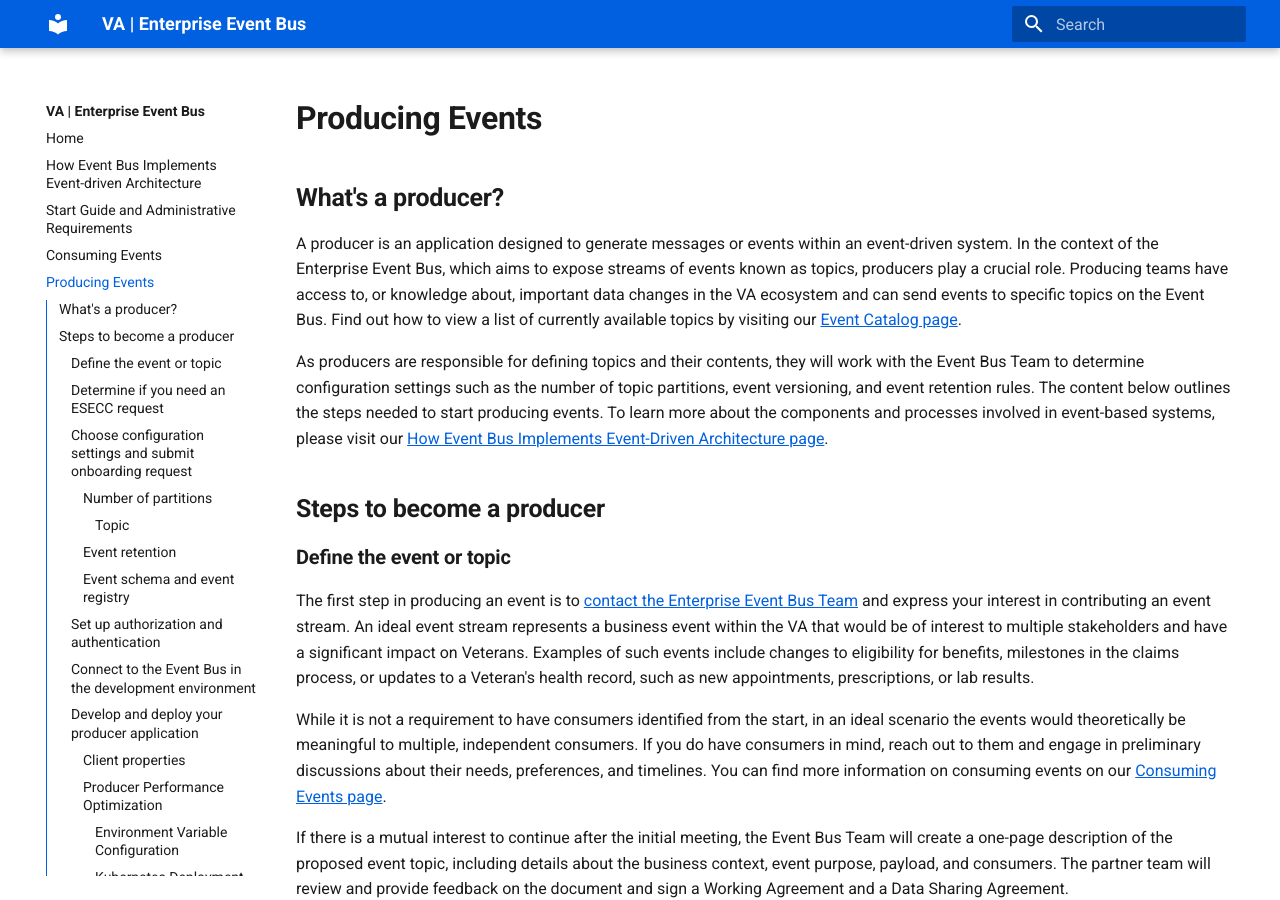
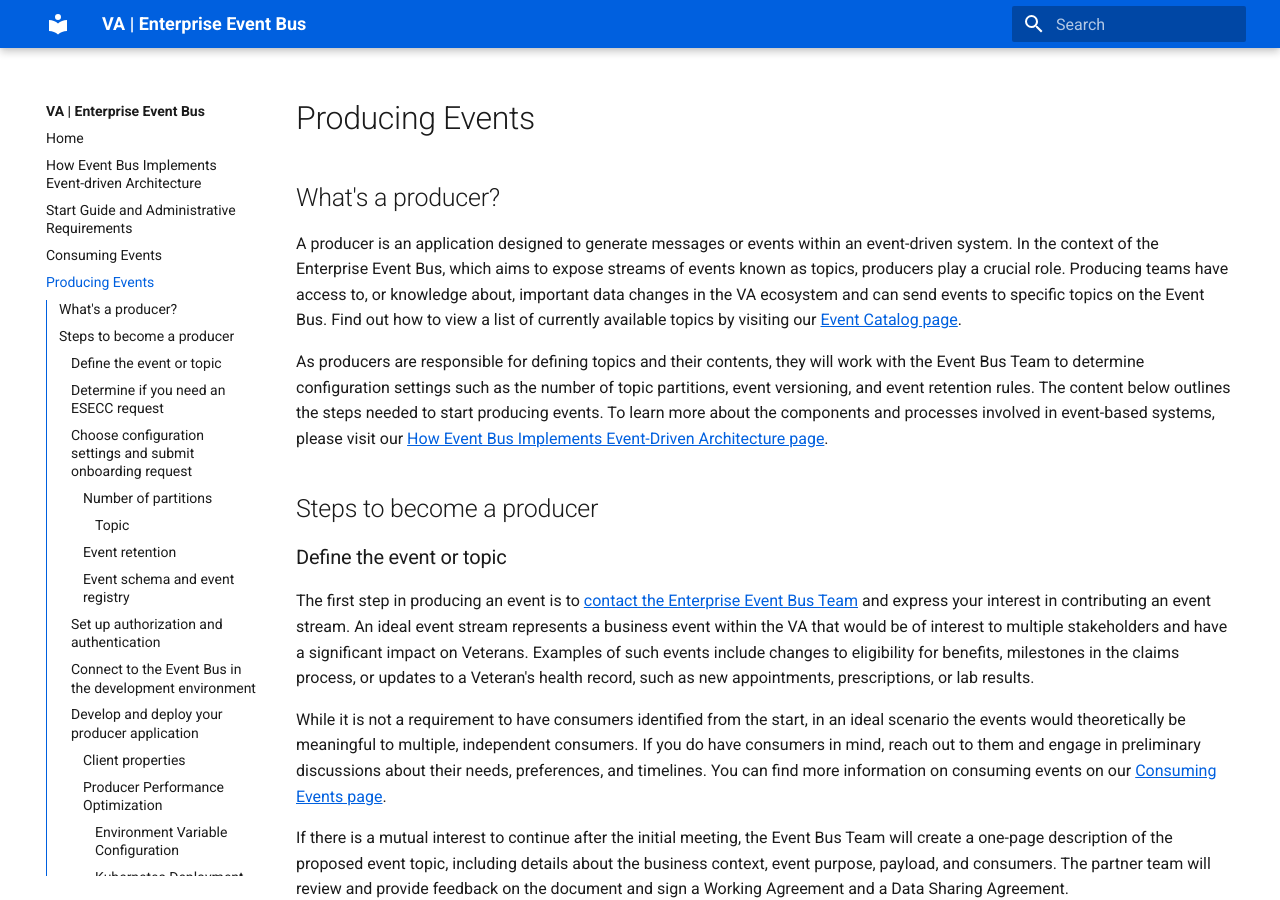
Before and after one commit to department-of-veterans-affairs/ves-event-bus-developer-portal, an MkDocs documentation site: the page built from docs/produce-events.md, in a window 1280 px wide and 900 px high. Built offline with MkDocs 1.6.1 and Material for MkDocs 9.7.7, drawn with Linux system fonts in a browser that asks for light colours.

````diff
--- a/docs/produce-events.md
+++ b/docs/produce-events.md
@@ -2,17 +2,17 @@
 title: Producing Events
 ---
 
-# **Producing Events**
+# Producing Events
 
-## **What's a producer?**
+## What's a producer?
 
 A producer is an application designed to generate messages or events within an event-driven system. In the context of the Enterprise Event Bus, which aims to expose streams of events known as topics, producers play a crucial role. Producing teams have access to, or knowledge about, important data changes in the VA ecosystem and can send events to specific topics on the Event Bus. Find out how to view a list of currently available topics by visiting our [Event Catalog page](./use-events.md).
 
 As producers are responsible for defining topics and their contents, they will work with the Event Bus Team to determine configuration settings such as the number of topic partitions, event versioning, and event retention rules. The content below outlines the steps needed to start producing events. To learn more about the components and processes involved in event-based systems, please visit our [How Event Bus Implements Event-Driven Architecture page](./intro-to-eda.md).
 
-## **Steps to become a producer**
+## Steps to become a producer
 
-### **Define the event or topic**
+### Define the event or topic
 
 The first step in producing an event is to [contact the Enterprise Event Bus Team](./get-support.md) and express your interest in contributing an event stream. An ideal event stream represents a business event within the VA that would be of interest to multiple stakeholders and have a significant impact on Veterans. Examples of such events include changes to eligibility for benefits, milestones in the claims process, or updates to a Veteran's health record, such as new appointments, prescriptions, or lab results.
 
@@ -20,15 +20,15 @@ While it is not a requirement to have consumers identified from the start, in an
 
 If there is a mutual interest to continue after the initial meeting, the Event Bus Team will create a one-page description of the proposed event topic, including details about the business context, event purpose, payload, and consumers. The partner team will review and provide feedback on the document and sign a Working Agreement and a Data Sharing Agreement.
 
-### **Determine if you need an ESECC request**
+### Determine if you need an ESECC request
 
 See the [ESECC section on the Administrative Requirements page](./administrative-requirements.md#esecc).
 
-### **Choose configuration settings and submit onboarding request**
+### Choose configuration settings and submit onboarding request
 
 Before creating a topic, you need to consider various Kafka settings. Producing teams must choose appropriate settings based on their specific use case and technical requirements. From a logistical perspective, the Event Bus Team will handle the initial creation of the topic using the Kafka CLI and make it available for production.
 
-#### **Number of partitions**
+#### Number of partitions
 
 Partitions in Kafka serve as the primary unit of storage within a topic, with each partition containing a subset of events. Determining the number of partitions is crucial, as it has implications for storage, scalability, replication, and message movement. To learn more about reasonable defaults, and other partition-related concerns, read our [guidance on topics and partitions (must be part of VA GitHub organization to view)](https://github.com/department-of-veterans-affairs/VES/blob/master/research/Event%20Bus/Engineering/ADR/ADR%20Kafka%20Partitions.md).
 
@@ -36,32 +36,32 @@ Partitions in Kafka serve as the primary unit of storage within a topic, with ea
 
 We recommend all producer lower environments produce events the same topic in the Event Bus sandbox environment, though if you feel like you need multiple topics, please talk to us.
 
-#### **Event retention**
+#### Event retention
 
 Event retention refers to how long an event exists within Kafka and remains available for consumption. This setting would be especially important to consumers who need to be prepared to handle missed events before they expire. For additional information and discussion, see the section about Retention in our [Event Design Architectural Decision Record (must be part of VA GitHub organization to view)](https://github.com/department-of-veterans-affairs/VES/blob/master/research/Event%20Bus/Engineering/ADR/ADR%20event%20design.md#event-retention).
 
-#### **Event schema and event registry**
+#### Event schema and event registry
 
 The Event Bus utilizes the [Confluent Schema Registry](https://docs.confluent.io/platform/7.5/schema-registry/fundamentals/index.html#sr-key-concepts) to store schemas and their versions. Avro is used to define the schema format. Producers must submit an event schema representing the event payload in Avro format as part of the onboarding process. Producers must also use [Apache Avro](https://avro.apache.org/) to serialize data onto the Event Bus so that the event schema, and the data contract it represents, is enforced. Additionally, producers should consider event versioning, which involves planning how schemas will evolve. Event versions are governed by the compatibility type setting, which determines allowed schema changes and how consumers interact with different versions. For most producers, we recommend using the `BACKWARD` compatibility type. For more information, see our [article about the Confluent Schema Registry (must be part of VA GitHub organization to view)](https://github.com/department-of-veterans-affairs/VES/blob/master/research/Event%20Bus/Engineering/ADR/ADR%20schema%20registry.md), and our [article about schema versioning (must be part of VA GitHub organization to view)](https://github.com/department-of-veterans-affairs/VES/blob/master/research/Event%20Bus/Engineering/ADR/ADR%20schema%20versioning.md).
 
 Once the producing team has communicated their decisions about the event schema, the Event Bus team will create the topic, along with the schema, and notify the producing team when everything is ready for use.
 
-### **Set up authorization and authentication**
+### Set up authorization and authentication
 
 To produce messages to specific topics on the Event Bus, producers need to be authenticated and have the appropriate permissions. The Event Bus MSK cluster is only accessible from the VA Network, and we use AWS IAM (Identity and Access Management) Roles and Policies to control access to different resources. If your producing application is within the AWS environment, please inform us of the IAM Role(s) or IAM User(s) to which we should grant access. We will then set up the corresponding IAM Policies on our end and assign a named role for producers to authenticate with AWS MSK in their application code. If your producing application is outside of the AWS environment, we will request an IAM User to be created on your behalf. You will then be able to access the requested topic(s) using those credentials.
 
-### **Connect to the Event Bus in the development environment**
+### Connect to the Event Bus in the development environment
 
 Once the authentication and authorization steps have been completed, you will be able to connect to the Event Bus MSK cluster using the Kafka bootstrap server addresses and port numbers available in the Event Catalog. The following ports are open for consumers and producers that are authenticated with AWS IAM:
 
 * 9098 (for access from AWS)
 * 9198 (for access from outside of AWS)
 
-### **Develop and deploy your producer application**
+### Develop and deploy your producer application
 
 Many programming languages and frameworks offer libraries designed to interact with Kafka. To ensure full compatibility with the Event Bus, your code needs to authenticate with the AWS MSK cluster using the assigned role provided during the onboarding process. Additionally, producers should reference the Confluent Schema Registry and use the created schema to serialize messages in Avro.
 
-#### **Client properties**
+#### Client properties
 
 To connect to the Event Bus, producers in **all programming languages** will need to set these properties:
 
@@ -87,11 +87,11 @@ Depending on the language client used, additional properties may also be needed
 | use.schema.id | ID of the schema in the Event Bus schema registry. This will vary depending on the environment. The Event Bus team will supply this value. | Integer ID that indicates which schema to use for serialization. | Event Bus recommends setting this value to be specific about which schema version is used to write events and to reduce ambiguity. |
 | latest.cache.ttl.sec | `-1` (this is the default value) | This sets a TTL for the schema registry cache. `-1` indicates that the cache has no TTL. | Event Bus recommends using the default of `-1` for this value. Schema versions do not change once they are registered. This will decrease the application's dependency on the schema registry. | |
 
-#### **Producer Performance Optimization**
+#### Producer Performance Optimization
 
 Kafka producers can be optimized based on message size and throughput requirements. The default Kafka settings (`batch.size=16384` bytes, `linger.ms=0`) are designed for larger messages but can result in poor batch utilization for smaller messages.
 
-##### **Environment Variable Configuration**
+##### Environment Variable Configuration
 
 Configure via environment variables to allow per-environment optimization:
 
@@ -133,7 +133,7 @@ private Properties createProducerConfig() {
 }
 ```
 
-##### **Kubernetes Deployment Configuration**
+##### Kubernetes Deployment Configuration
 
 In your `deployment.yaml`:
 
@@ -163,7 +163,7 @@ producer:
   lingerMs: 5      # 5ms - Balances latency and throughput
 ```
 
-#### **Code samples**
+#### Code samples
 
 !!! info
     Expand the sections below to see producer code examples in Java and Ruby. To see the samples in context, please check out the [`ves-event-bus-sample-code` repository (must be part of VA GitHub organization to view)](https://github.com/department-of-veterans-affairs/ves-event-bus-sample-code).
@@ -313,7 +313,7 @@ producer:
     end
     ```
 
-### **Register with CODE VA**
+### Register with CODE VA
 
 [CODE VA (must be on VA network to view)](https://code.va.gov/) is a software catalog that houses information about software entities from across VA. Once you have your producer application up and running, it's important to register with the catalog to ensure that both current and future consumers can discover your event and access its details.
 
@@ -325,7 +325,7 @@ To register your event with CODE VA:
 2. Populate the `catalog-info.yaml` file with an `Event` Backstage entity based on the template below.
 3. Once your `catalog-info.yaml` file has been committed it will be automatically processed and the event will be viewable on [CODE VA (must be on the VA network to view)](https://code.va.gov/) within a few hours. If you would like the event to display quicker, follow the [Backstage documentation on the default method for adding entries to the catalog](https://backstage.io/docs/features/software-catalog/#adding-components-to-the-catalog).
 
-#### **Event Template**
+#### Event Template
 
 ``` { .yaml .copy }
 apiVersion: backstage.io/v1alpha1
@@ -389,16 +389,16 @@ Here is some additional information on the individual fields:
 
 The `catalog.yaml` file will be validated against [this JSON schema (must be part of VA GitHub organization to view)](https://github.com/department-of-veterans-affairs/ves-event-bus-backstage-plugins/blob/main/plugins/event-kind-backend/src/schema/Event.schema.json). The required `spec.schema`, `spec.schemaCompatibilityMode`, and `spec.topics.brokerAddresses` fields included in this JSON schema will be auto-populated and should not be included in the `catalog-info.yaml` file. The optional `spec.averageDailyEvents` field will also be auto-populated and should not be included in the `catalog-info.yaml` file.
 
-## **Schema Evolution**
+## Schema Evolution
 
 Eventually the schema of an event may evolve. After a new version of the schema is added to the schema registry, consumers will need to update their applications to handle the new schema version before producers update to produce events using the new schema. The Event Bus team will coordinate these updates with producers and consumers.
 
-## **Logs**
+## Logs
 
 Logs are stored within a LightHouse Delivery Infrastructure (LHDI) AWS S3 bucket. Only LHDI admins with AWS access can access this bucket and its content. Although producers and consumers will not have access to the S3 bucket directly, logs are available via [LHDI's Datadog instance (must have VA LightHouseDI DataDog access to view)](https://lighthousedi.ddog-gov.com/).
 
 Datadog is a monitoring and analytics tool that is used within the VA. LHDI team members are admins within the Datadog space where the Event Bus metrics and logs are available. To request access to Datadog, complete the HelpDesk form on the ServiceNow Portal at [ECC (Enterprise Command Center) Monitoring Services - your IT Service Portal (must be on the VA network to view)](https://gcc02.safelinks.protection.outlook.com/?url=https%3A%2F%2Fyourit.va.gov%2Fva%3Fid%3Dsc_cat_item%26sys_id%3D4cdf488b1ba4fcd412979796bc4bcb74&data=05%7C01%7C%7Ccb701e4e7fc944b6041308dbeacea9aa%7Ce95f1b23abaf45ee821db7ab251ab3bf%7C0%7C0%7C638361945550254440%7CUnknown%7CTWFpbGZsb3d8eyJWIjoiMC4wLjAwMDAiLCJQIjoiV2luMzIiLCJBTiI6Ik1haWwiLCJXVCI6Mn0%3D%7C3000%7C%7C%7C&sdata=sJfq3j8vnXwdtuQrfY%2FBaRttaqyOpKA6X17O8TMK9ug%3D&reserved=0).
 
-## **Troubleshooting**
+## Troubleshooting
 
 If you have questions or run into difficulties with any of these steps, please [contact the Enterprise Event Bus Team](get-support.md).
````
